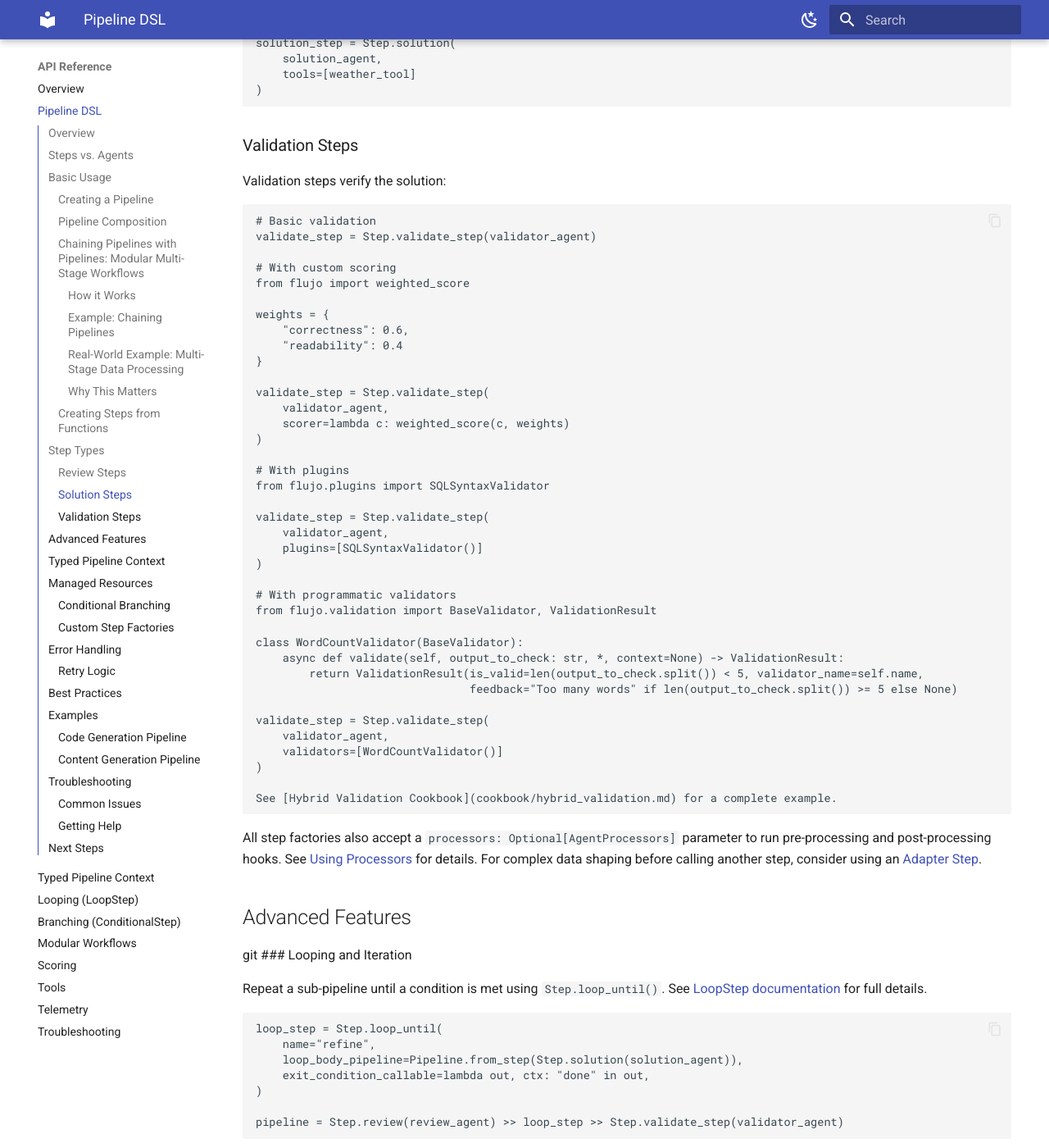
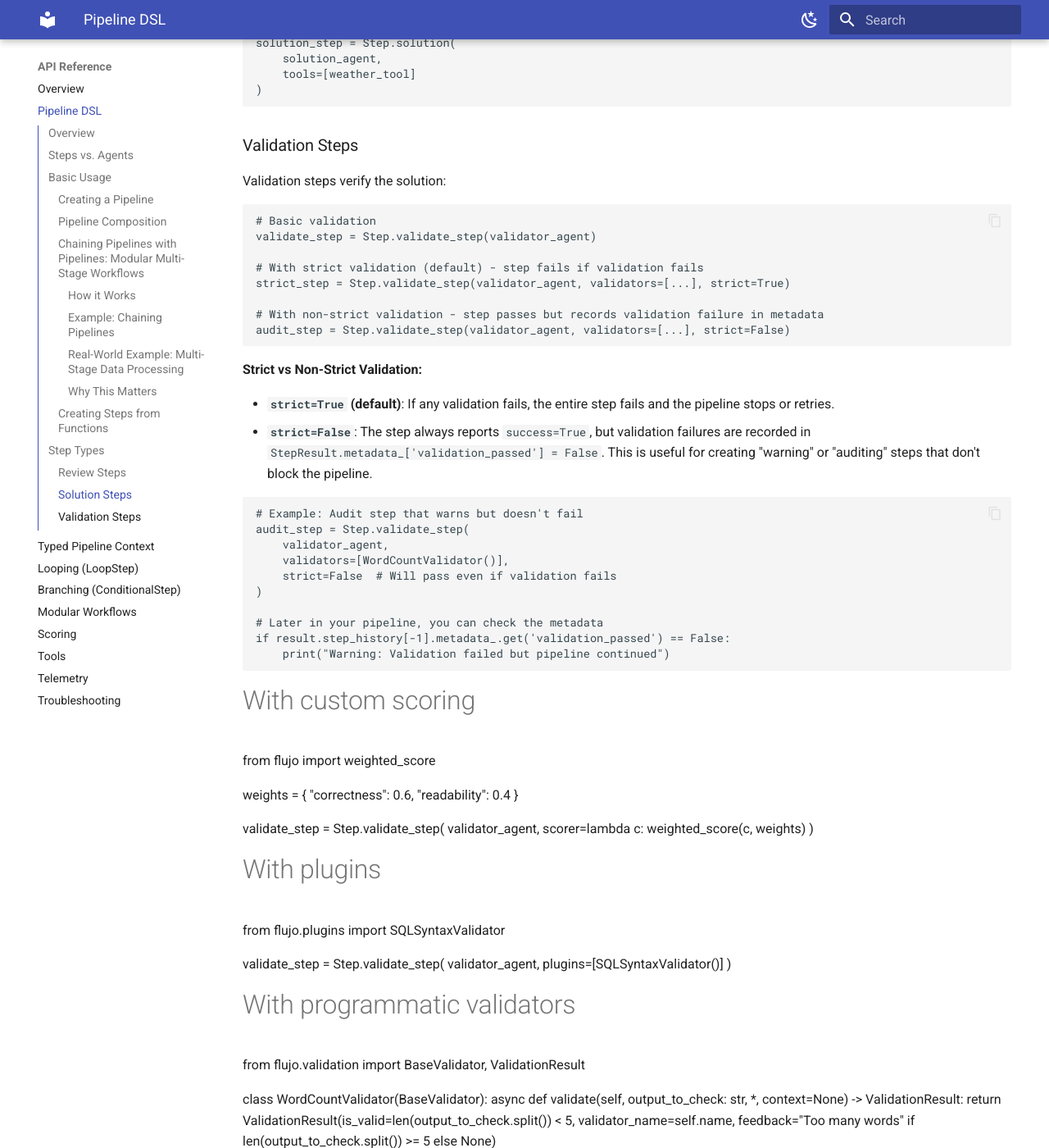
Before and after one commit to aandresalvarez/flujo, an MkDocs documentation site: the page built from docs/pipeline_dsl.md, in a window 1280 px wide and 1400 px high, scrolled down 4284 px. Shown: the whole window at 82% size. Built offline with MkDocs 1.6.1 and Material for MkDocs 9.7.7, drawn with Linux system fonts in a browser that asks for light colours; some of the changed text lies outside the part shown.

Commit message:
feat: API and CLI final polish - Document strict parameter, improve CLI scorer validation, enable type checking

````diff
--- a/docs/pipeline_dsl.md
+++ b/docs/pipeline_dsl.md
@@ -214,6 +214,31 @@ Validation steps verify the solution:
 ```python
 # Basic validation
 validate_step = Step.validate_step(validator_agent)
+
+# With strict validation (default) - step fails if validation fails
+strict_step = Step.validate_step(validator_agent, validators=[...], strict=True)
+
+# With non-strict validation - step passes but records validation failure in metadata
+audit_step = Step.validate_step(validator_agent, validators=[...], strict=False)
+```
+
+**Strict vs Non-Strict Validation:**
+
+- **`strict=True` (default)**: If any validation fails, the entire step fails and the pipeline stops or retries.
+- **`strict=False`**: The step always reports `success=True`, but validation failures are recorded in `StepResult.metadata_['validation_passed'] = False`. This is useful for creating "warning" or "auditing" steps that don't block the pipeline.
+
+```python
+# Example: Audit step that warns but doesn't fail
+audit_step = Step.validate_step(
+    validator_agent,
+    validators=[WordCountValidator()],
+    strict=False  # Will pass even if validation fails
+)
+
+# Later in your pipeline, you can check the metadata
+if result.step_history[-1].metadata_.get('validation_passed') == False:
+    print("Warning: Validation failed but pipeline continued")
+```
 
 # With custom scoring
 from flujo import weighted_score
````
Also changed, not shown: CHANGELOG.md (+24 -3 lines), 1 other file.
